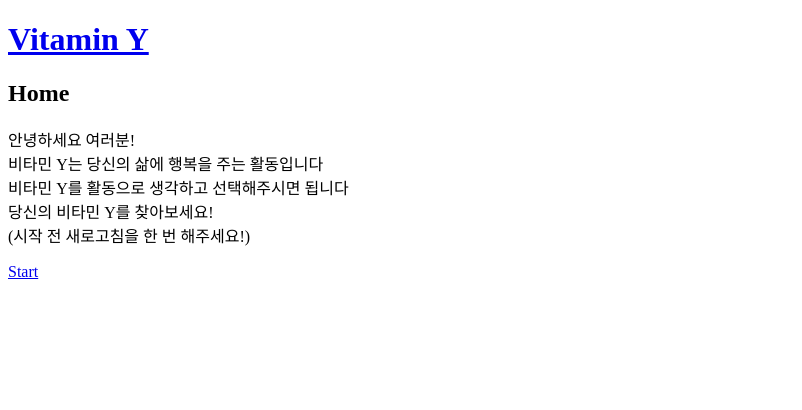
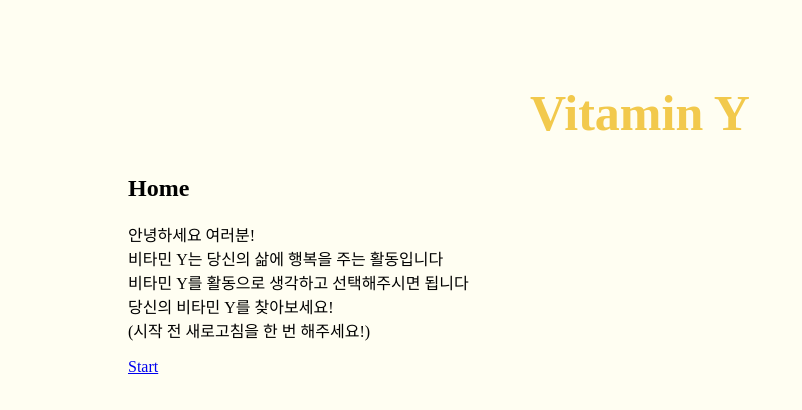
Before and after one commit to CodeSoom/project-react-3-Najeong-Kim, a React app: page / in a window 1280 px wide. Shown: the top 410 px of the page, without its empty margins (0-802 px from the left). Built offline with nearby package versions, Linux system fonts and the light colour scheme.

Commit message:
Header 스타일 추가

```diff
--- a/src/App.jsx
+++ b/src/App.jsx
@@ -1,4 +1,5 @@
 import React from 'react';
+import { GlobalStyle } from './globalStyle';
 
 import {
   Switch,
@@ -6,19 +7,46 @@ import {
   Link,
 } from 'react-router-dom';
 
+import styled from '@emotion/styled';
+
 import HomePage from './HomePage';
 import ChoicePage from './ChoicePage';
 import ResultPage from './ResultPage';
 
+const Container = styled.div({
+  width: '80%',
+  position: 'absolute',
+  top: '50px',
+  left: '50%',
+  transform: 'translate(-50%, 0)',
+});
+
+const Header = styled.header({
+  textAlign: 'center',
+  '& h1': {
+    fontSize: '50px',
+  },
+  '& a': {
+    color: '#F2C94C',
+    textDecoration: 'none',
+    '&:hover': {
+      color: '#FFB61D',
+    },
+  },
+});
+
 export default function App() {
   return (
-    <div>
-      <h1><Link to="/">Vitamin Y</Link></h1>
+    <Container>
+      <Header>
+        <h1><Link to="/">Vitamin Y</Link></h1>
+      </Header>
       <Switch>
         <Route exact path="/" component={HomePage} />
         <Route exact path="/choice/:id" component={ChoicePage} />
         <Route exact path="/result" component={ResultPage} />
       </Switch>
-    </div>
+      <GlobalStyle />
+    </Container>
   );
 }
```
